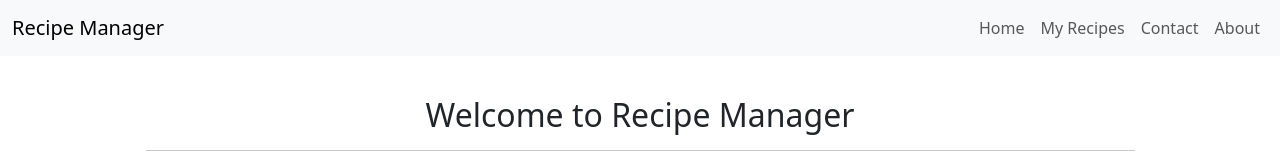
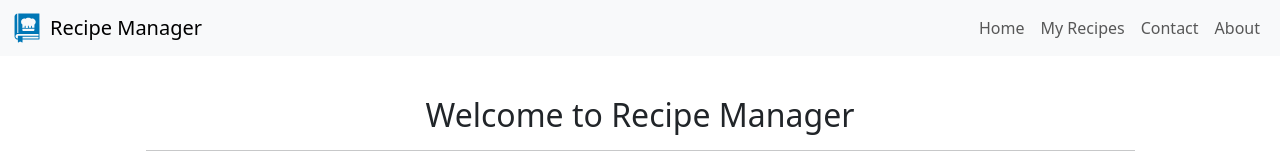
Before and after one commit to Exo-MDR-CD2000/multi-react-project, a React (Vite) app: page / in a window 1280 px wide. Shown: the top 160 px of the page. Built offline with nearby package versions, Linux system fonts and the light colour scheme; no server answers.

Commit message:
added site brand icon and to faivcon

```diff
--- a/index.html
+++ b/index.html
@@ -2,9 +2,9 @@
 <html lang="en">
   <head>
     <meta charset="UTF-8" />
-    <link rel="icon" type="image/svg+xml" href="/vite.svg" />
+    <link rel="icon" type="image/svg+xml" href="/public/recipe-cookbook-tab-icon.svg" />
     <meta name="viewport" content="width=device-width, initial-scale=1.0" />
-    <title>WIP React Final Project</title>
+    <title>Recipe Manager</title>
   </head>
   <body>
     <div id="root"></div>
--- a/src/components/Navbar.tsx
+++ b/src/components/Navbar.tsx
@@ -1,5 +1,6 @@
 import React from 'react';
 import { Link } from 'react-router-dom';
+import NavBrandIcon from '../assets/recipe-cookbook.svg';
 // create navbar without using react bootstrap dependency. regular bootstrap is fine.
 
 /**
@@ -11,7 +12,10 @@ const Navbar: React.FC = () => {
   return (
     <nav className="navbar navbar-expand-lg navbar-light bg-light">
       <div className="container-fluid">
-        <Link className="navbar-brand" to="/">Recipe Manager</Link>
+      <Link className="navbar-brand" to="/">
+        <img src={NavBrandIcon} alt="Logo" width="30" height="30" className="d-inline-block align-top me-2" />
+        Recipe Manager
+      </Link>
         <button className="navbar-toggler" type="button" data-bs-toggle="collapse" data-bs-target="#navbarNav" aria-controls="navbarNav" aria-expanded="false" aria-label="Toggle navigation">
           <span className="navbar-toggler-icon"></span>
         </button>
```
Also changed, not shown: public/recipe-cookbook-tab-icon.svg (added), src/assets/recipe-cookbook.svg (added).
